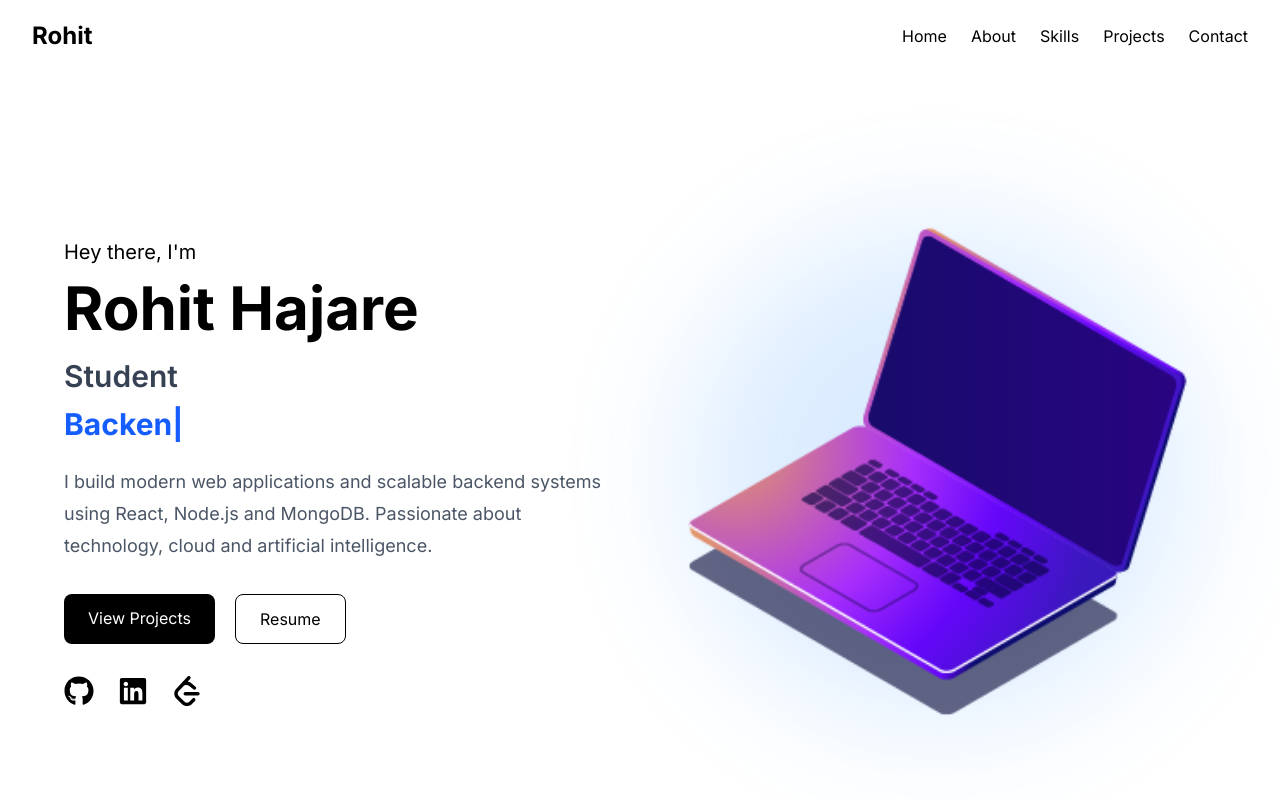
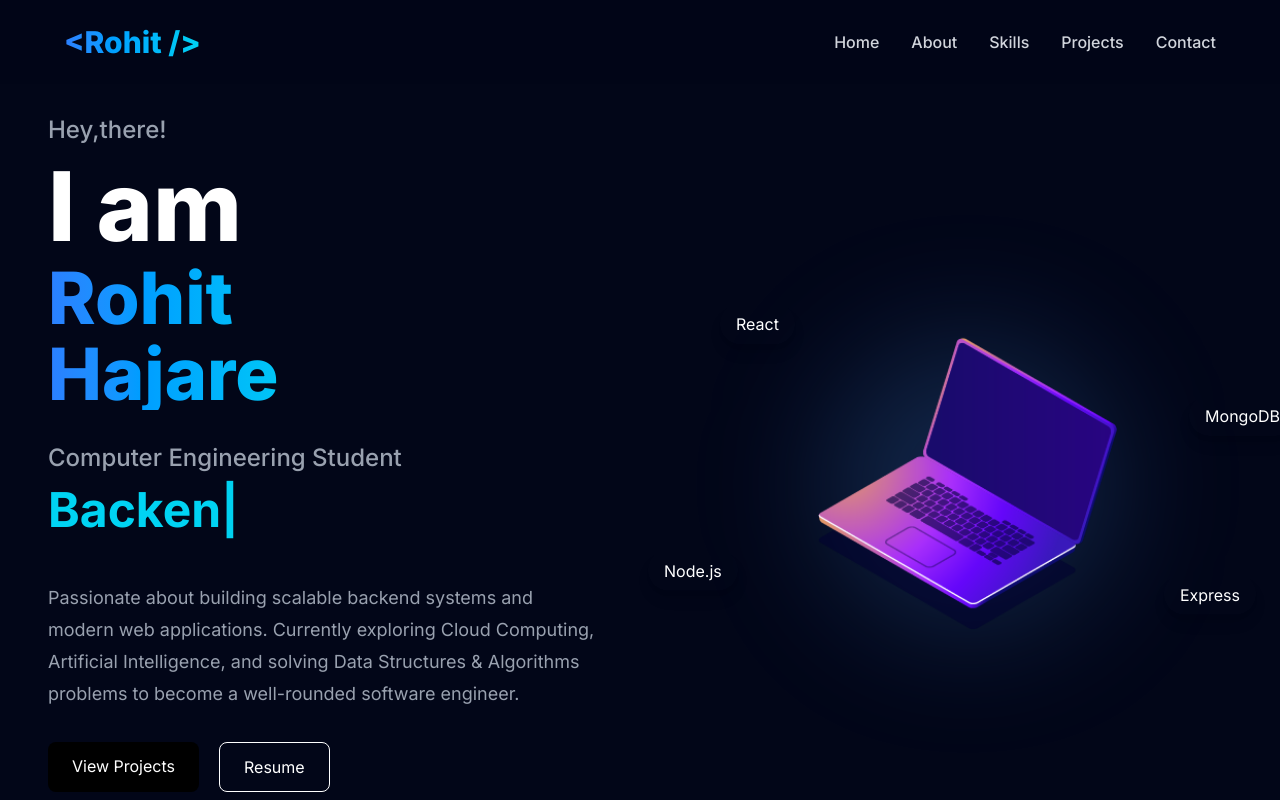
Before and after one commit to Rohit-git-glitch/rohits-portfolio, a React (Vite) app: page / in a window 1280 px wide. Shown: the top 800 px of the page. Built offline with nearby package versions, Linux system fonts and the light colour scheme.

Commit message:
some ui changes

```diff
--- a/src/App.jsx
+++ b/src/App.jsx
@@ -7,7 +7,7 @@ import Contact from "./sections/Contact";
 
 function App() {
   return (
-    <main className="overflow-x-hidden">
+    <main className="min-h-screen overflow-x-hidden bg-slate-950 text-white">
       <Navbar />
       <Hero />
       <About />
@@ -15,7 +15,7 @@ function App() {
       <Projects />
       <Contact />
     </main>
-  )
+  );
 }
 
 export default App;
--- a/src/components/Navbar.jsx
+++ b/src/components/Navbar.jsx
@@ -1,19 +1,73 @@
+// function Navbar() {
+//   return (
+//     <nav className="flex justify-between items-center px-8 py-5">
+//       <h1 className="text-2xl font-bold">
+//         Rohit
+//       </h1>
+
+//       <div className="flex gap-6">
+//         <a href="#home">Home</a>
+//         <a href="#about">About</a>
+//         <a href="#skills">Skills</a>
+//         <a href="#projects">Projects</a>
+//         <a href="#contact">Contact</a>
+//       </div>
+//     </nav>
+//   )
+// }
+
+// export default Navbar
 function Navbar() {
   return (
-    <nav className="flex justify-between items-center px-8 py-5">
-      <h1 className="text-2xl font-bold">
-        Rohit
+    <nav className="sticky top-0 z-50 flex items-center justify-between px-8 lg:px-16 py-6 bg-slate-950/80 backdrop-blur-md">
+
+      {/* Logo */}
+      <h1 className="text-3xl font-extrabold bg-gradient-to-r from-blue-500 to-cyan-400 bg-clip-text text-transparent cursor-pointer">
+        {"<Rohit />"}
       </h1>
 
-      <div className="flex gap-6">
-        <a href="#home">Home</a>
-        <a href="#about">About</a>
-        <a href="#skills">Skills</a>
-        <a href="#projects">Projects</a>
-        <a href="#contact">Contact</a>
+      {/* Navigation */}
+      <div className="hidden md:flex items-center gap-8 text-gray-300 font-medium">
+
+        <a
+          href="#home"
+          className="hover:text-cyan-400 transition-colors duration-300"
+        >
+          Home
+        </a>
+
+        <a
+          href="#about"
+          className="hover:text-cyan-400 transition-colors duration-300"
+        >
+          About
+        </a>
+
+        <a
+          href="#skills"
+          className="hover:text-cyan-400 transition-colors duration-300"
+        >
+          Skills
+        </a>
+
+        <a
+          href="#projects"
+          className="hover:text-cyan-400 transition-colors duration-300"
+        >
+          Projects
+        </a>
+
+        <a
+          href="#contact"
+          className="hover:text-cyan-400 transition-colors duration-300"
+        >
+          Contact
+        </a>
+
       </div>
+
     </nav>
-  )
+  );
 }
 
-export default Navbar
+export default Navbar;
--- a/src/sections/Hero.jsx
+++ b/src/sections/Hero.jsx
@@ -75,21 +75,20 @@ function Hero() {
       className="min-h-screen flex items-center px-6"
     >
 
-      <div className="max-w-6xl mx-auto grid md:grid-cols-2 gap-10 items-center">
-
+      <div className="max-w-7xl mx-auto grid lg:grid-cols-2 gap-20 items-center">
 
         {/* LEFT SIDE */}
 
-        <div>
+        <div  className="md:pl-6">
 
 
           <motion.p
             initial={{ opacity: 0, x: -30 }}
             animate={{ opacity: 1, x: 0 }}
             transition={{ duration: 0.7 }}
-            className="text-xl"
+            className="text-xl md:text-2xl font-medium text-gray-400"
           >
-            Hey there, I'm
+            Hey,there!
           </motion.p>
 
 
@@ -98,9 +97,21 @@ function Hero() {
             initial={{ opacity: 0, x: -30 }}
             animate={{ opacity: 1, x: 0 }}
             transition={{ duration: 0.8 }}
-            className="text-6xl font-bold mt-3"
+            className="mt-3 leading-none"
           >
-            Rohit Hajare
+
+            <span className="block text-6xl md:text-8xl font-extrabold text-white">
+              I am
+            </span>
+
+            <span className="block mt-2 text-5xl md:text-6xl lg:text-7xl font-extrabold bg-gradient-to-r from-blue-500 via-cyan-400 to-sky-300 bg-clip-text text-transparent">
+              Rohit
+            </span>
+
+            <span className="block mt-1 text-5xl md:text-6xl lg:text-7xl font-extrabold bg-gradient-to-r from-blue-500 via-cyan-400 to-sky-300 bg-clip-text text-transparent">
+              Hajare
+            </span>
+
           </motion.h1>
 
 
@@ -109,9 +120,9 @@ function Hero() {
             initial={{ opacity: 0 }}
             animate={{ opacity: 1 }}
             transition={{ delay: 0.5 }}
-            className="text-3xl mt-5 font-semibold text-gray-700"
+            className="mt-8 text-xl md:text-2xl font-medium text-gray-400"
           >
-            Student
+            Computer Engineering Student
           </motion.h2>
 
 
@@ -120,7 +131,7 @@ function Hero() {
             initial={{ opacity: 0, y: 20 }}
             animate={{ opacity: 1, y: 0 }}
             transition={{ duration: 0.5 }}
-            className="text-3xl mt-3 font-bold text-blue-600"
+            className="mt-3 text-3xl md:text-5xl font-bold text-cyan-400 h-16"
             >
             {text}
 
@@ -132,11 +143,10 @@ function Hero() {
 
 
 
-          <p className="mt-6 text-gray-600 text-lg leading-8 max-w-xl">
+          <p className="mt-8 max-w-xl text-lg leading-8 text-gray-400">
 
-            I build modern web applications and scalable
-            backend systems using React, Node.js and MongoDB.
-            Passionate about technology, cloud and artificial intelligence.
+            Passionate about building scalable backend systems and modern web applications.
+            Currently exploring Cloud Computing, Artificial Intelligence, and solving Data Structures & Algorithms problems to become a well-rounded software engineer.
 
           </p>
 
@@ -176,43 +186,68 @@ function Hero() {
 
 
         </div>
-
         {/* RIGHT SIDE */}
 
         <motion.div
-              animate={{
-                y: [0, -20, 0],
-              }}
+          animate={{ y: [0, -20, 0] }}
           transition={{
             duration: 3,
             repeat: Infinity,
             ease: "easeInOut",
           }}
-              className="flex justify-center"
+          className="relative flex justify-center items-center"
         >
 
+          {/* Glow */}
+          <div className="absolute w-72 h-72 bg-blue-400/20 blur-3xl rounded-full"></div>
 
-              <div className="relative">
+          {/* React Badge */}
+          <motion.div
+            animate={{ y: [0, -10, 0] }}
+            transition={{ duration: 2.5, repeat: Infinity }}
+            className="absolute -top-6 left-10 px-4 py-2 bg-slate shadow-lg rounded-full"
+          >
+            React
+          </motion.div>
+
+          {/* Node Badge */}
+          <motion.div
+            animate={{ y: [0, 8, 0] }}
+            transition={{ duration: 3, repeat: Infinity }}
+            className="absolute bottom-10 -left-8 px-4 py-2 bg-slate shadow-lg rounded-full"
+          >
+            Node.js
+          </motion.div>
+
+          {/* MongoDB Badge */}
+          <motion.div
+            animate={{ y: [0, -12, 0] }}
+            transition={{ duration: 2.8, repeat: Infinity }}
+            className="absolute top-16 -right-10 px-4 py-2 bg-slate shadow-lg rounded-full"
+          >
+            MongoDB
+          </motion.div>
+
+          {/* Express Badge */}
+          <motion.div
+            animate={{ y: [0, 10, 0] }}
+            transition={{ duration: 3.2, repeat: Infinity }}
+            className="absolute bottom-4 right-0 px-4 py-2 bg-slate shadow-lg rounded-full"
+          >
+            Express
+          </motion.div>
 
 
-                {/* Glow Effect */}
-                <div className="absolute inset-0 bg-blue-400 blur-3xl opacity-20 rounded-full">
-                </div>
+          {/* Laptop */}
+          <img
+            src={laptop}
+            alt="Laptop"
+            className="relative w-[220px] md:w-[300px] object-contain"
+          />
+
+        </motion.div>
 
 
-
-                {/* Laptop Image */}
-                <img
-                  src={laptop}
-                  alt="Coding laptop illustration"
-                  className="relative w-[420px] md:w-[500px] object-contain"
-                />
-
-
-              </div>
-
-
-            </motion.div>
 
       </div>
 
```
Lines whose indentation alone changed are shown as unchanged.
